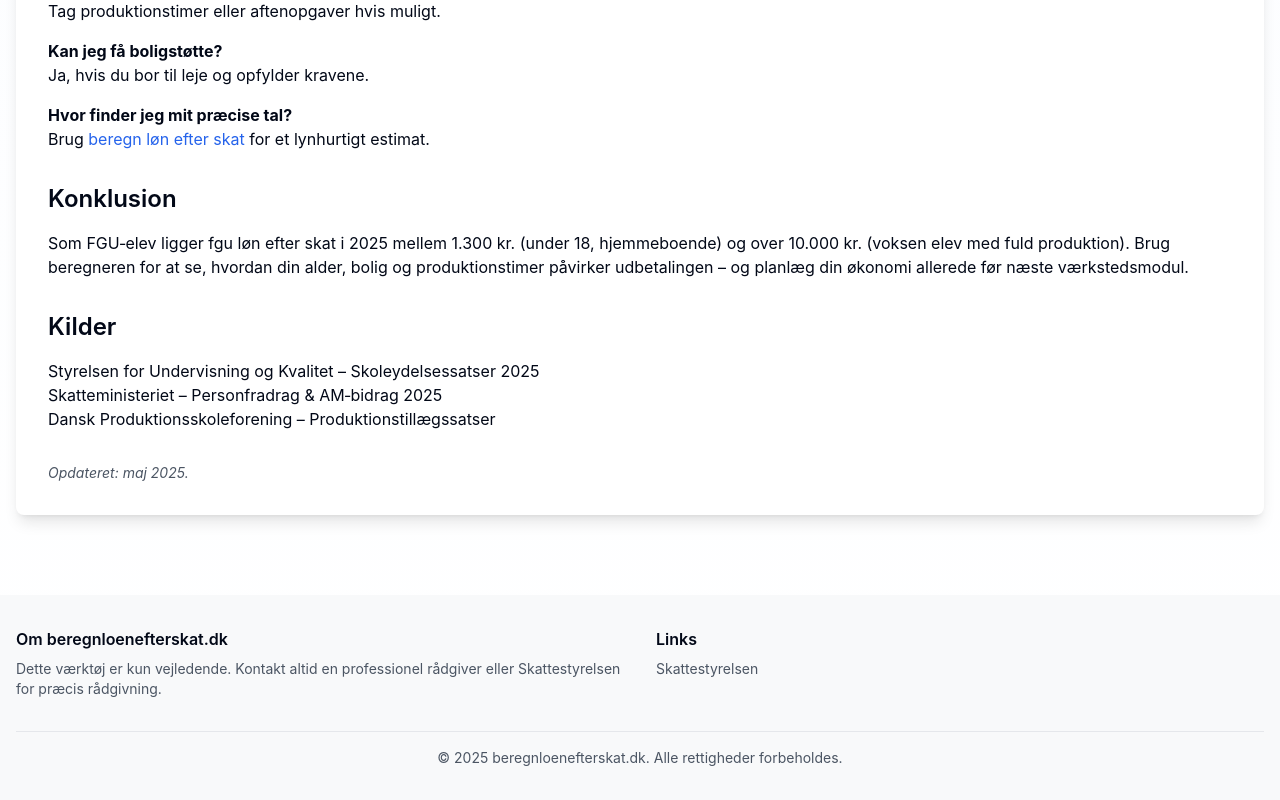
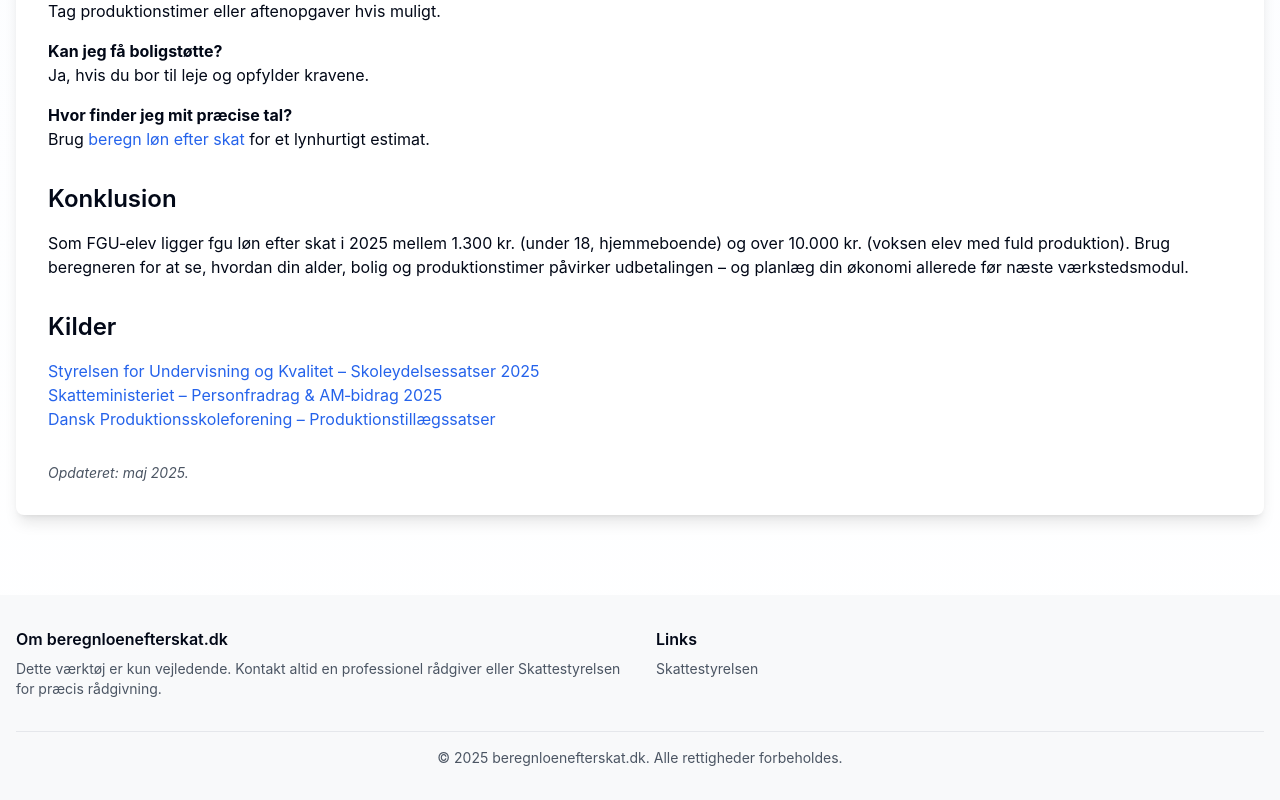
Before and after one commit to Zeetox12345/beregnloenefterskat, a React (Vite) app: page /jobs/fgu-loen-efter-skat in a window 1280 px wide. Shown: the part 1940-2740 px from the top of the page. Built offline with nearby package versions, Linux system fonts and the light colour scheme.

Commit message:
fix links

```diff
--- a/src/pages/FGULoenPage.tsx
+++ b/src/pages/FGULoenPage.tsx
@@ -182,9 +182,9 @@ const FGULoenPage = () => {
 
             <h2 className="text-2xl font-semibold mt-8 mb-4">Kilder</h2>
             <ul>
-              <li>Styrelsen for Undervisning og Kvalitet – Skoleydelsessatser 2025</li>
-              <li>Skatteministeriet – Personfradrag & AM‑bidrag 2025</li>
-              <li>Dansk Produktionsskoleforening – Produktionstillægssatser</li>
+              <li><a href="https://www.uvm.dk/forberedende-grunduddannelse/om-forberedende-grunduddannelse/ydelser" className="text-blue-600 hover:underline" target="_blank" rel="noopener noreferrer">Styrelsen for Undervisning og Kvalitet – Skoleydelsessatser 2025</a></li>
+              <li><a href="https://skat.dk/hjaelp/satser" className="text-blue-600 hover:underline" target="_blank" rel="noopener noreferrer">Skatteministeriet – Personfradrag & AM‑bidrag 2025</a></li>
+              <li><a href="https://www.danskindustri.dk/vi-radgiver-dig/personale/elever-og-larlinge/ansattelsesvilkar-for-larlinge-og-elever/lon-til-larlinge-og-elever/" className="text-blue-600 hover:underline" target="_blank" rel="noopener noreferrer">Dansk Produktionsskoleforening – Produktionstillægssatser</a></li>
             </ul>
 
             <p className="text-sm text-gray-600 italic mt-8">
```
